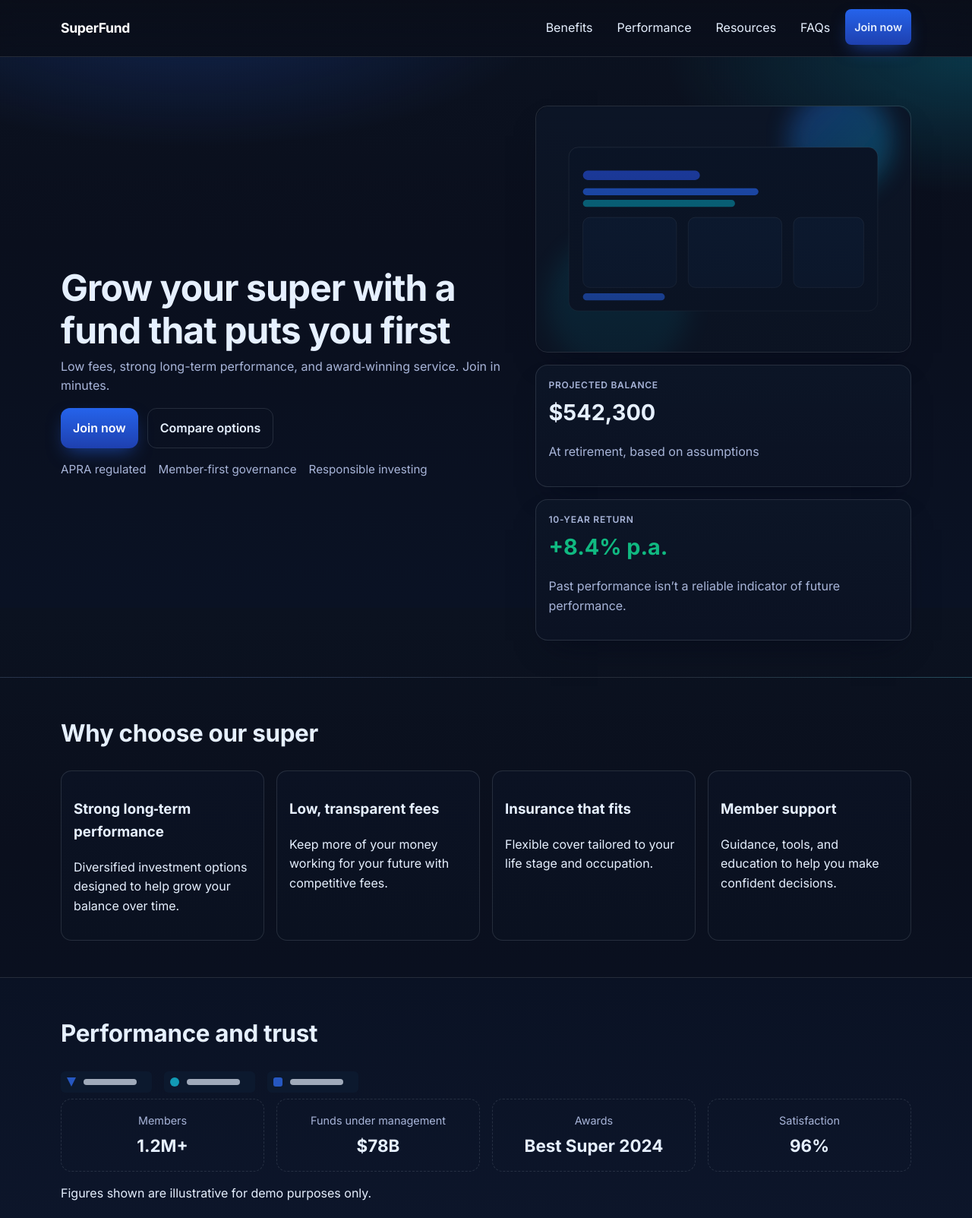
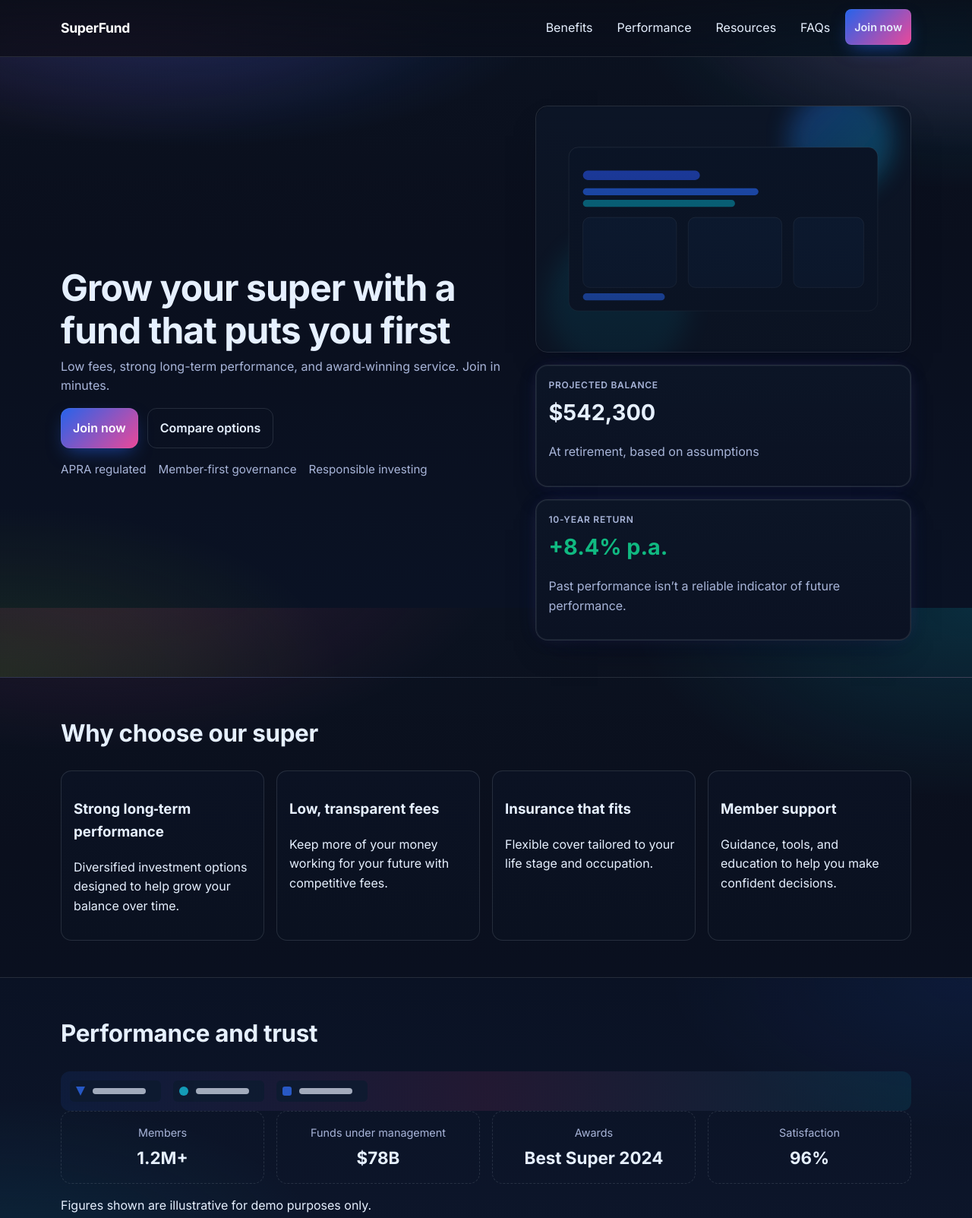
Before and after one commit to abduljaleel/demo, a plain HTML site: page index.html in a window 1280 px wide. Shown: the top 1603 px of the page at 76% size. Drawn offline with Linux system fonts and the light colour scheme.

Commit message:
style(theme): make site more colorful with multi-accent gradients and effects

```diff
--- a/styles.css
+++ b/styles.css
@@ -7,6 +7,10 @@
   --primary: #2563eb; /* blue-600 */
   --primary-600: #1e40af; /* blue-800 */
   --accent: #06b6d4; /* cyan-500 */
+  --accent-pink: #ec4899;
+  --accent-orange: #f59e0b;
+  --accent-lime: #84cc16;
+  --accent-purple: #a855f7;
   --positive: #10b981;
   --warning: #f59e0b;
   --danger: #ef4444;
@@ -20,7 +24,10 @@ html, body { height: 100%; }
 body {
   margin: 0;
   font-family: Inter, system-ui, -apple-system, Segoe UI, Roboto, Helvetica, Arial, "Apple Color Emoji", "Segoe UI Emoji";
-  background: linear-gradient(180deg, var(--bg), #0a0f1d 40%, var(--surface-alt));
+  background:
+    radial-gradient(1200px 600px at 10% -10%, rgba(236, 72, 153, 0.16), transparent 45%),
+    radial-gradient(900px 500px at 100% 0%, rgba(6, 182, 212, 0.16), transparent 50%),
+    linear-gradient(180deg, var(--bg), #0a0f1d 40%, var(--surface-alt));
   color: var(--text);
   line-height: 1.6;
 }
@@ -54,13 +61,17 @@ body {
   .nav ul { display: flex; gap: 0.5rem; padding: 0; }
 }
 
-.btn { background: linear-gradient(180deg, var(--primary), var(--primary-600)); color: #fff; border: none; border-radius: 12px; padding: 0.8rem 1rem; font-weight: 600; text-decoration: none; display: inline-flex; align-items: center; justify-content: center; gap: 0.5rem; box-shadow: 0 10px 24px -8px rgba(37, 99, 235, 0.6); }
+.btn { background: linear-gradient(135deg, var(--primary), var(--accent-pink) 50%, var(--accent) 100%); color: #fff; border: none; border-radius: 12px; padding: 0.8rem 1rem; font-weight: 600; text-decoration: none; display: inline-flex; align-items: center; justify-content: center; gap: 0.5rem; box-shadow: 0 10px 24px -8px rgba(37, 99, 235, 0.6), 0 0 0 1px rgba(230,240,255,0.06) inset; background-size: 200% 200%; transition: background-position .3s ease, filter .2s ease; }
 .btn:hover { filter: brightness(1.06); }
 .btn-sm { padding: 0.5rem 0.75rem; font-size: 0.9rem; }
 .btn-outline { background: transparent; border: 1px solid var(--border); color: var(--text); box-shadow: none; }
 .btn-outline:hover { border-color: rgba(230,236,255,0.3); }
 
-.hero { padding: 3rem 0 2rem; background: radial-gradient(1200px 500px at 20% -10%, rgba(37, 99, 235, 0.25), transparent 40%), radial-gradient(900px 400px at 100% 0%, rgba(6, 182, 212, 0.22), transparent 45%); border-bottom: 1px solid var(--border); }
+.hero { padding: 3rem 0 2rem; background:
+  radial-gradient(1200px 500px at 20% -10%, rgba(37, 99, 235, 0.25), transparent 40%),
+  radial-gradient(900px 450px at 100% -10%, rgba(236, 72, 153, 0.22), transparent 45%),
+  radial-gradient(900px 450px at 0% 100%, rgba(132, 204, 22, 0.12), transparent 50%);
+  border-bottom: 1px solid var(--border); }
 .hero-inner { display: grid; gap: 2rem; align-items: center; }
 .hero-copy h1 { margin: 0 0 0.5rem; letter-spacing: -0.02em; line-height: 1.15; font-size: clamp(1.8rem, 2.5vw + 1.3rem, 3rem); }
 .hero-copy p { margin: 0 0 1rem; color: var(--muted); }
@@ -69,7 +80,12 @@ body {
 
 .hero-art { display: grid; gap: 1rem; grid-template-columns: 1fr; }
 .hero-image { width: 100%; height: auto; border-radius: 16px; border: 1px solid var(--border); box-shadow: 0 20px 40px -20px var(--shadow); }
-.card { background: linear-gradient(180deg, var(--card), #0b1223); border: 1px solid var(--border); border-radius: 16px; padding: 1rem; box-shadow: 0 20px 40px -20px var(--shadow); }
+.card { background: linear-gradient(180deg, var(--card), #0b1223); border: 1px solid var(--border); border-radius: 16px; padding: 1rem; box-shadow:
+  0 20px 40px -20px var(--shadow),
+  0 0 0 1px rgba(230,240,255,0.06) inset,
+  0 0 30px -10px rgba(37, 99, 235, 0.25),
+  0 0 24px -12px rgba(236, 72, 153, 0.22);
+}
 .card .eyebrow { color: var(--muted); text-transform: uppercase; font-weight: 600; letter-spacing: 0.06em; font-size: 0.75rem; margin: 0 0 0.25rem; }
 .card .big { font-size: 1.8rem; font-weight: 700; margin: 0.1rem 0 0.4rem; }
 .card .big.positive { color: var(--positive); }
@@ -82,7 +98,10 @@ body {
 }
 
 .section { padding: 3rem 0; border-bottom: 1px solid var(--border); }
-.section.alt { background: linear-gradient(180deg, var(--surface-alt), var(--surface)); }
+.section.alt { background:
+  radial-gradient(800px 400px at 100% 0%, rgba(37, 99, 235, 0.10), transparent 50%),
+  radial-gradient(800px 400px at 0% 100%, rgba(6, 182, 212, 0.10), transparent 55%),
+  linear-gradient(180deg, var(--surface-alt), var(--surface)); }
 .section h2 { margin: 0 0 1.5rem; font-size: clamp(1.4rem, 1.2vw + 1rem, 2rem); letter-spacing: -0.01em; }
 
 .grid { display: grid; gap: 1rem; }
@@ -94,7 +113,8 @@ body {
   .trust { grid-template-columns: repeat(4, minmax(0, 1fr)); }
 }
 
-.logo-strip { display: grid; grid-auto-flow: column; gap: 1rem; align-items: center; justify-content: start; overflow-x: auto; padding-bottom: 0.5rem; }
+.logo-strip { display: grid; grid-auto-flow: column; gap: 1rem; align-items: center; justify-content: start; overflow-x: auto; padding: 0.75rem; border-radius: 12px; background:
+  linear-gradient(90deg, rgba(37, 99, 235, 0.10), rgba(236, 72, 153, 0.10), rgba(6, 182, 212, 0.10)); }
 .logo-strip img { opacity: 0.85; filter: saturate(0.9); }
 .logo-strip img:hover { opacity: 1; filter: none; }
 
```
